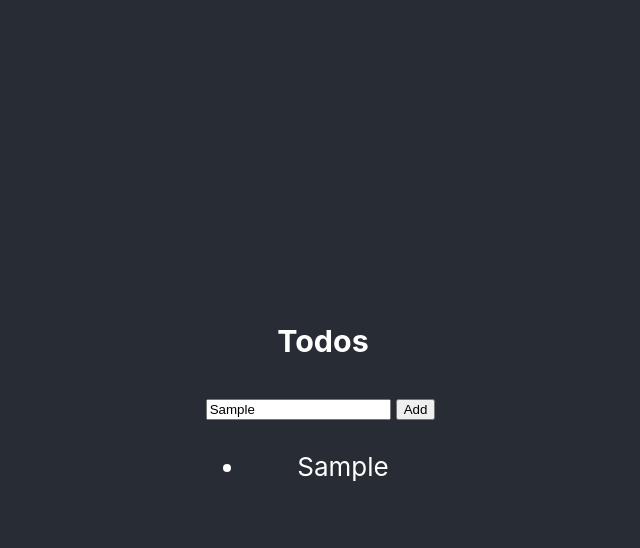
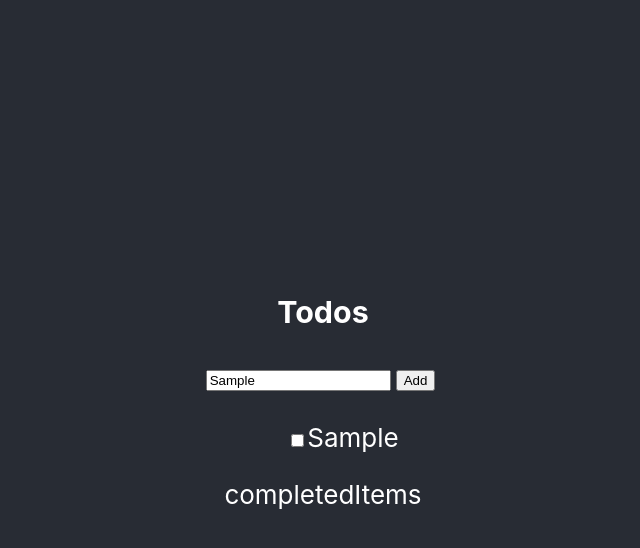
Before and after one commit to Sundhar55/todo_redux_connect, a React (Create React App) app: page / in a window 1280 px wide. Both pictures are taken after typing "Sample" into the empty fields and a click on the button "Add". Shown: the top 548 px of the page, without its empty margins (317-957 px from the left). Built offline with nearby package versions, Linux system fonts and the light colour scheme.

Commit message:
adding new functionality-completed list of todos

```diff
--- a/src/components/todo/toDo.js
+++ b/src/components/todo/toDo.js
@@ -1,28 +1,47 @@
 // src/components/todo/todo.js
 import React from 'react';
 import { connect } from 'react-redux';
+import './todo.css';
+import {AddCompletedItemAction} from '../../store/actions/index'
 
 class ToDoList extends React.Component{
-
+    onSelectedItem=(e)=>{
+        this.props.AddCompletedItemAction(e.target.value);
+    };
     render(){
         const list = this.props.todoListItems;
-        const listItems = list.map((item)=>
-                    <li>{item.value}</li>
-                )
+        const listItems = list.map((item, index)=>
+            <li key={index}>
+                <label>
+                <input type='checkbox'  onChange={(e)=>  this.onSelectedItem(e)}  value={item.value}></input>
+                {item.value}
+                </label>
+
+                </li>
+        );
+        const completedItems = this.props.completedItems.map((item,index) =>
+            <li key={index}>{item.value}</li>
+        );
+
         return(
-            <div>
-                <ul>
-                    {listItems}
-                </ul>
-            </div>
-            )
+        <div>
+            <ul className='no-bullets'>
+                {listItems}
+            </ul>
+
+            <label>completedItems</label>
+            <ul className='no-bullets'>{completedItems}</ul>
+        </div>
+        )
     }
 
 }
 const mapStateToProps = (state)=>{
     console.log('beofre', state);
     const todoListItems = state.todo;
-    console.log('items are ', todoListItems);
-    return {todoListItems};
+    const completedItems = state.completedTodos;
+    return {todoListItems, completedItems};
 }
-export default connect(mapStateToProps)(ToDoList)
+
+
+export default connect(mapStateToProps,{AddCompletedItemAction})(ToDoList)
--- a/src/components/todo/todo.css
+++ b/src/components/todo/todo.css
@@ -0,0 +1,3 @@
+.no-bullets{
+    list-style-type: none;
+}
--- a/src/constants/action-types.js
+++ b/src/constants/action-types.js
@@ -1,2 +1,3 @@
 // src/constants/action-types.js
 export const ADD_TODO = 'ADD_TODO';
+export const COMPLETED_TODO = 'COMPLETED_TODO';
--- a/src/store/actions/index.js
+++ b/src/store/actions/index.js
@@ -1,6 +1,6 @@
 // src/store/actions/index.js
 
-import { ADD_TODO } from "../../constants/action-types"
+import { ADD_TODO, COMPLETED_TODO } from "../../constants/action-types"
 
 let id = 0;
 // addToDo Action Creator
@@ -13,3 +13,12 @@ export const AddToDoAction = (payLoad) => ({
         },
 
 });
+
+// add Item to completedArray
+export const AddCompletedItemAction = (payLoad) => ({
+    type: COMPLETED_TODO,
+    payLoad: {
+        id: id,
+        value:payLoad
+    }
+})
--- a/src/store/index.js
+++ b/src/store/index.js
@@ -1,8 +1,8 @@
 import { createStore } from "redux";
-import addToDoReducer from './reducers/index';
+import ToDoReducer from './reducers/index';
 // import  { composeWithDevTools } from 'remote-redux-devtools';
 
-const store = createStore(addToDoReducer,
+const store = createStore(ToDoReducer,
     // composeWithDevTools(),
      window.__REDUX_DEVTOOLS_EXTENSION__ && window.__REDUX_DEVTOOLS_EXTENSION__());
 
--- a/src/store/reducers/index.js
+++ b/src/store/reducers/index.js
@@ -1,16 +1,28 @@
-import { ADD_TODO } from "../../constants/action-types";
+import { ADD_TODO, COMPLETED_TODO } from "../../constants/action-types";
 
 const initialState = {
-    todo: []
+    todo: [],
+    completedTodos: []
 }
-const addToDoReducer = ( state=initialState, action) => {
+const ToDoReducer = ( state=initialState, action) => {
 
  if(action.type === ADD_TODO){
     // state.todo = [{...state.todo, ...action.payLoad}]
     return {...state, todo:[...state.todo,action.payLoad]}
+    }else if(action.type === COMPLETED_TODO){
+        // state.todo = [{...state.todo, ...action.payLoad}]
+        console.log('completed todos', state, action)
+        const completedItem = action.payLoad;
+        const indexOfCompletedItem = state.todo.findIndex(item => item.value === completedItem.value);
+        state.todo.splice(indexOfCompletedItem,1);
+        return {...state, completedTodos:[...state.completedTodos,action.payLoad], todo:[...state.todo]}
     } else {
-    return state;
- }
+        return state;
+     }
+
+
 }
 
-export default addToDoReducer;
+
+
+export default ToDoReducer;
```
